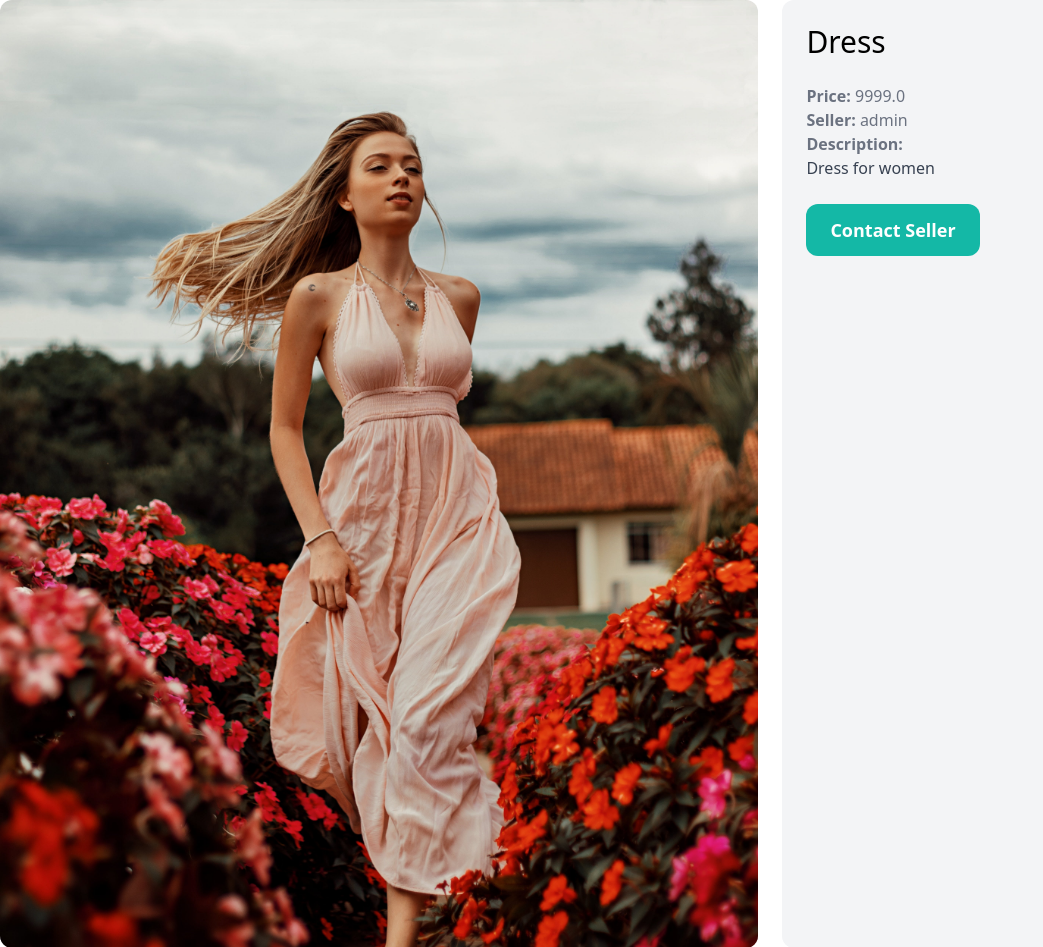
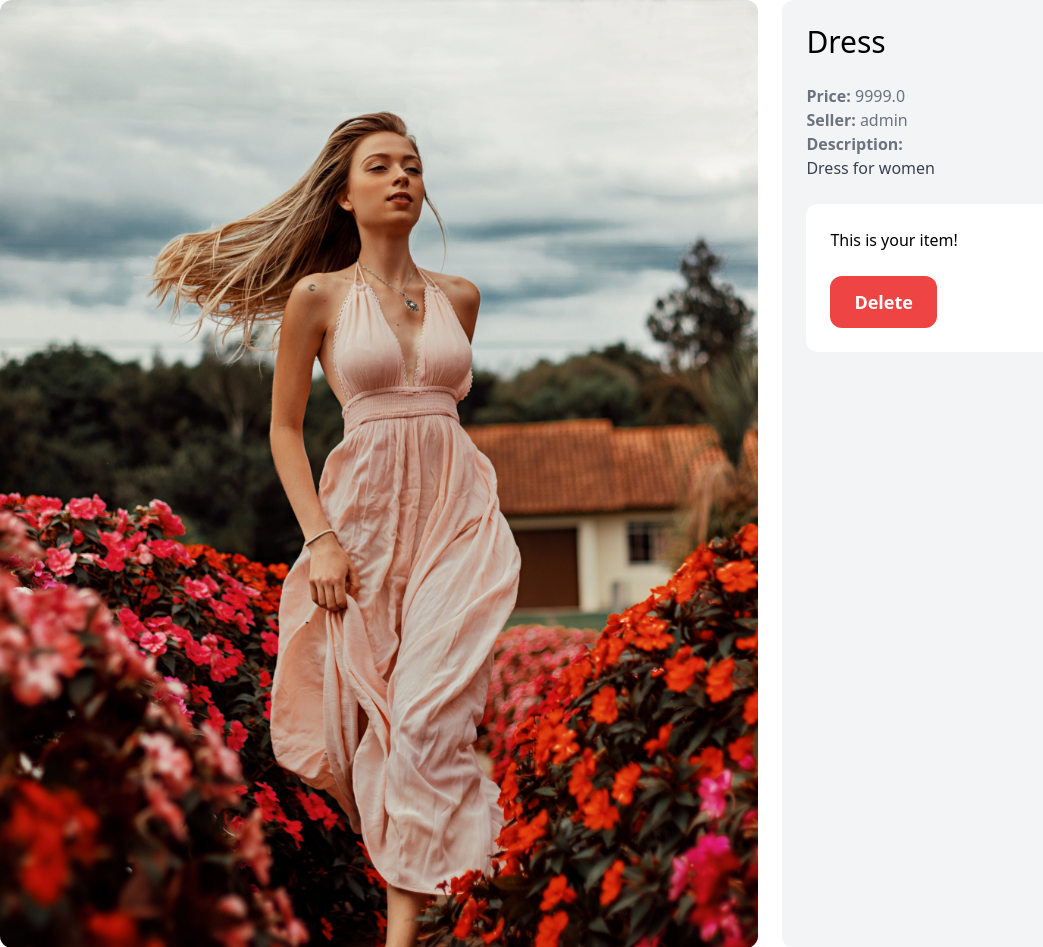
Before and after one commit to ayushp533/online-marketplace, a Django app: page /items/1/ in a window 1280 px wide. Shown: the part 77-1024 px from the top of the page, without its empty margins (0-1043 px from the left). Run offline with Django 4.2, Linux system fonts and the light colour scheme; a user stored in the database is signed in; data comes from the database, SQL or seed files in the repository; both versions use the stored data as it was after the commit; some libraries are stand-ins or nearby versions.

Commit message:
Added Delete item functionality for user who created the item

```diff
--- a/shopkart/dashboard/views.py
+++ b/shopkart/dashboard/views.py
@@ -1,4 +1,4 @@
-from django.shortcuts import render
+from django.shortcuts import render, get_object_or_404
 from django.contrib.auth.decorators import login_required
 
 from item.models import Item
--- a/shopkart/item/templates/item/detail.html
+++ b/shopkart/item/templates/item/detail.html
@@ -22,7 +22,14 @@
             </p>
         {% endif %}
 
-        <a href="#" class="inline-block mt-6 px-6 py-3 text-lg font-semibold bg-teal-500 text-white rounded-xl hover:bg-teal-700">Contact Seller</a>
+        {% if request.user == item.created_by %}
+            <div class="mt-6 p-6 bg-white rounded-xl">
+                <p>This is your item!</p>
+                <a href="{% url 'item:delete' item.id %}" class="inline-block mt-6 px-6 py-3 text-lg font-semibold bg-red-500 text-white rounded-xl">Delete</a>
+            </div>
+        {% else %}
+            <a href="#" class="inline-block mt-6 px-6 py-3 text-lg font-semibold bg-teal-500 text-white rounded-xl hover:bg-teal-700">Contact Seller</a>
+        {% endif %}
     </div>
 </div>
 
--- a/shopkart/item/urls.py
+++ b/shopkart/item/urls.py
@@ -7,4 +7,5 @@ app_name = 'item'
 urlpatterns = [
     path('new/', views.new, name='new'),
     path('<int:pk>/', views.detail, name='detail'),
+    path('<int:pk>/delete/', views.delete, name='delete'),
 ]
--- a/shopkart/item/views.py
+++ b/shopkart/item/views.py
@@ -33,3 +33,10 @@ def new(request):
         'form': form,
         'title': 'New Item',
     })
+
+@login_required
+def delete(request, pk):
+    item = get_object_or_404(Item, pk=pk, created_by=request.user)
+    item.delete()
+
+    return redirect('dashboard:index')
```
Also changed, not shown: shopkart/db.sqlite3.
